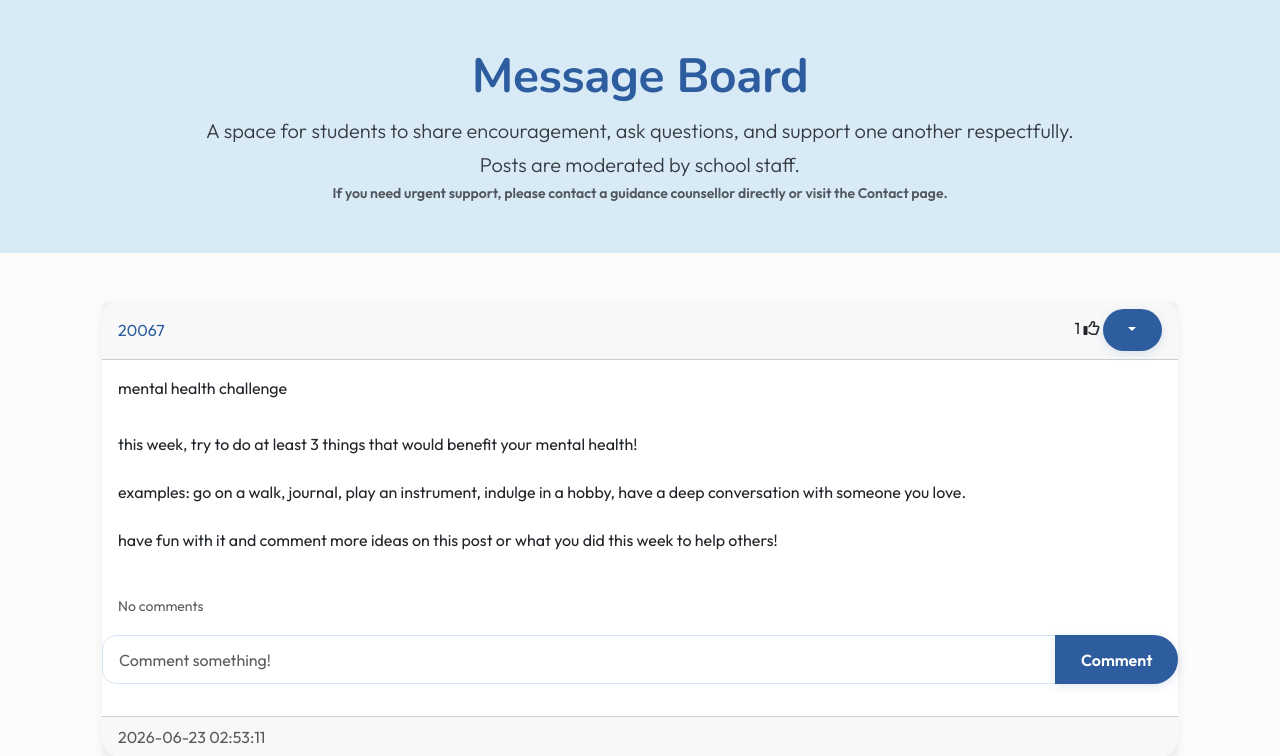
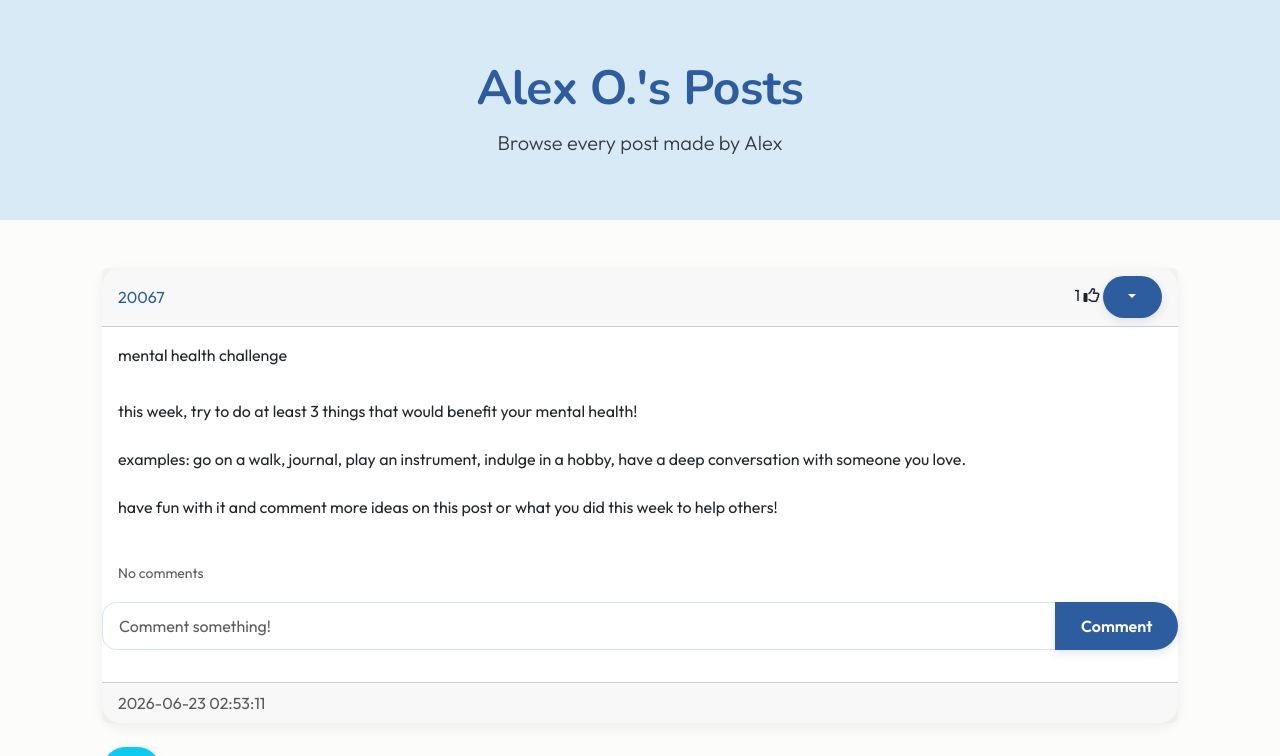
Before and after one commit to vxriantz/Flask_Blog, a Flask app: page /posts/20067 in a window 1280 px wide. Shown: the part 61-817 px from the top of the page. Run offline with Flask 3, Linux system fonts and the light colour scheme; a user stored in the database is signed in; some libraries are stand-ins or nearby versions.

Commit message:
fixed the pagination bug (REAL) everything should be redirecting back to the correct pages now apart from the user post page, fixed the message board banner appearing on the user post page

```diff
--- a/website/templates/posts.html
+++ b/website/templates/posts.html
@@ -1,13 +1,27 @@
 <!-- page extends to posts_div.html -->
-{% extends "posts_div.html"%} {% block title %} {{ author.fname }} {{ author.lname[0] }}.'s Posts {% endblock %}
-{% block header %} {{ author.fname }} {{ author.lname[0] }}.'s Posts {% endblock %}
-<div class="container">
+{% extends "posts_div.html" %}{% block title %}{{ author.fname }} {{ author.lname[0] }}.'s Posts{% endblock %}
 
-    {% block footer %}
+{% block hero %}
+<section class="hero hero-small mb-5">
+    <div class="container text-center">
+        <h1 class="display-5 fw-bold">
+            {{ author.fname }} {{ author.lname[0] }}.'s Posts
+        </h1>
+        <p class="lead">
+            Browse every post made by {{ author.fname }}
+        </p>
+    </div>
+</section>
+{% endblock %}
 
-    <div align="center">
-    <a href="/blog"><button type="button" class="btn btn-primary btn-large"> Back </button></a>
-    </div>
+{% block header %}{{ author.fname }} {{ author.lname[0] }}.'s Posts{% endblock %}
 
+{% block footer %}
+<div align="center">
+    <a href="/blog">
+        <button type="button" class="btn btn-primary btn-large">
+            Back
+        </button>
+    </a>
 </div>
 {% endblock %}
--- a/website/templates/posts_div.html
+++ b/website/templates/posts_div.html
@@ -3,14 +3,20 @@
 
 <!-- post page content -->
 {% block content%}
+{% block hero %}
 <section class="hero hero-small mb-5">
     <div class="container text-center">
         <h1 class="display-5 fw-bold">Message Board</h1>
-        <p class="lead">A space for students to share encouragement, ask questions, and support one another respectfully. <br>
-            Posts are moderated by school staff.</p>
-        <p class="small text-muted"><strong>If you need urgent support, please contact a guidance counsellor directly or visit the Contact page.</strong></p>
+        <p class="lead">
+            A space for students to share encouragement, ask questions, and support one another respectfully.<br>
+            Posts are moderated by school staff.
+        </p>
+        <p class="small text-muted">
+            <strong>If you need urgent support, please contact a guidance counsellor directly or visit the Contact page.</strong>
+        </p>
     </div>
 </section>
+{% endblock %}
 
 
 <div class="container">
@@ -37,12 +43,12 @@
                             <button type="button" class="btn btn-primary btn-sm dropdown-toggle" data-bs-toggle="dropdown"></button>
                             <ul class="dropdown-menu">
                                 <li>
-                                    <a href="/delete-post/{{post.id}}" class="dropdown-item">Delete</a>
+                                    <a href="{{ url_for('views.delete_post', id=post.id, page=posts.page) }}" class="dropdown-item">Delete</a>
                                 </li>
                                 <!-- start of update post -->
                                 {% if user.id == post.author %}
                                 <li>
-                                    <a href="/update-post/{{post.id}}" class="dropdown-item">Update</a>
+                                    <a href="{{ url_for('views.update_post', id=post.id, page=posts.page) }}" class="dropdown-item">Update</a>
                                 </li>
                                 {% endif %}
                                 <!-- end of update post -->
@@ -88,7 +94,7 @@
                                     <button type="button" class="btn btn-small btn-primary dropdown-toggle" data-bs-toggle="dropdown"></button>
                                     <ul class="dropdown-menu">
                                         <li>
-                                            <a href="/delete-comment/{{comment.id}}"class="dropdown-item">Delete</a>
+                                            <a href="{{ url_for('views.delete_comment', comment_id=comment.id, page=posts.page) }}" class="dropdown-item">Delete</a>
                                         </li>
                                     </ul>
                                 </div>
@@ -100,7 +106,7 @@
                 </div>
             </div>
             <!-- comment input form -->
-            <form class="input-group mb-3" method="POST" action="/create-comment/{{post.id}}">
+            <form class="input-group mb-3" method="POST" action="{{ url_for('views.create_comment', post_id=post.id, page=posts.page) }}">
                 <input type="text" id="text" name="text" class="form-control" placeholder="Comment something!"/>
                 <button type="submit" class="btn btn-primary">Comment</button>
             </form >
--- a/website/templates/update_post.html
+++ b/website/templates/update_post.html
@@ -6,7 +6,7 @@
 <div class="container">
 
     <div class="content-section">
-        <form method="POST" action="">
+        <form method="POST" action="{{ url_for('views.update_post', id=post.id, page=page) }}">
             {{ form.hidden_tag() }}
             <fieldset class="form-group">
                 <br/>
--- a/website/views.py
+++ b/website/views.py
@@ -117,6 +117,7 @@ def delete_user(id):
     db.session.delete(user)
     db.session.commit()
     flash("User Removed!", category="success")
+    return redirect(url_for("views.permissions"))
 
 
 
@@ -184,7 +185,9 @@ def update_post(id):
         form.title.data = post.title
         form.content.data = post.content
 
-    return render_template("update_post.html", form=form, user=current_user)
+    page = request.args.get("page", 1, type=int)
+
+    return render_template("update_post.html", form=form, user=current_user, post=post, page=page)
 
 
 
@@ -220,7 +223,8 @@ def create_comment(post_id):
         else:
             flash('Post does not exist', category='error')
 
-    return redirect(url_for('views.blog'))
+    page = request.args.get("page", 1, type=int)
+    return redirect(url_for("views.blog", page=page))
 
 
 
@@ -306,7 +310,7 @@ def notifications():
     page = request.args.get("page", 1, type=int)
     appointments = (Appointment.query.order_by(Appointment.date_created.desc()).paginate(page=page, per_page=10))
 
-    return render_template("notifications.html", user=current_user, appointments=appointments)
+    return render_template("notifications.html", user=current_user, appointments=appointments, endpoint="views.notifications")
 
 
 
@@ -331,7 +335,8 @@ def claim_appointment(id):
         db.session.commit()
         flash("Appointment Claimed!", category="success")
 
-    return redirect(url_for("views.notifications"))
+    page = request.args.get("page", 1, type=int)
+    return redirect(url_for("views.notifications", page=page))
 
 
 
@@ -353,7 +358,8 @@ def update_appointment_status(id):
     appointment.status = request.form.get("status")
     db.session.commit()
     flash("Status Updated!", category="success")
-    return redirect(url_for("views.notifications"))
+    page = request.args.get("page", 1, type=int)
+    return redirect(url_for("views.notifications", page=page))
 
 
 
@@ -375,7 +381,8 @@ def delete_appointment(id):
     db.session.commit()
 
     flash("Appointment Deleted!", category="success")
-    return redirect(url_for("views.notifications"))
+    page = request.args.get("page", 1, type=int)
+    return redirect(url_for("views.notifications", page=page))
 
 
 
```
Also changed, not shown: website/templates/notifications.html (+3 -5 lines), instance/database.db.
